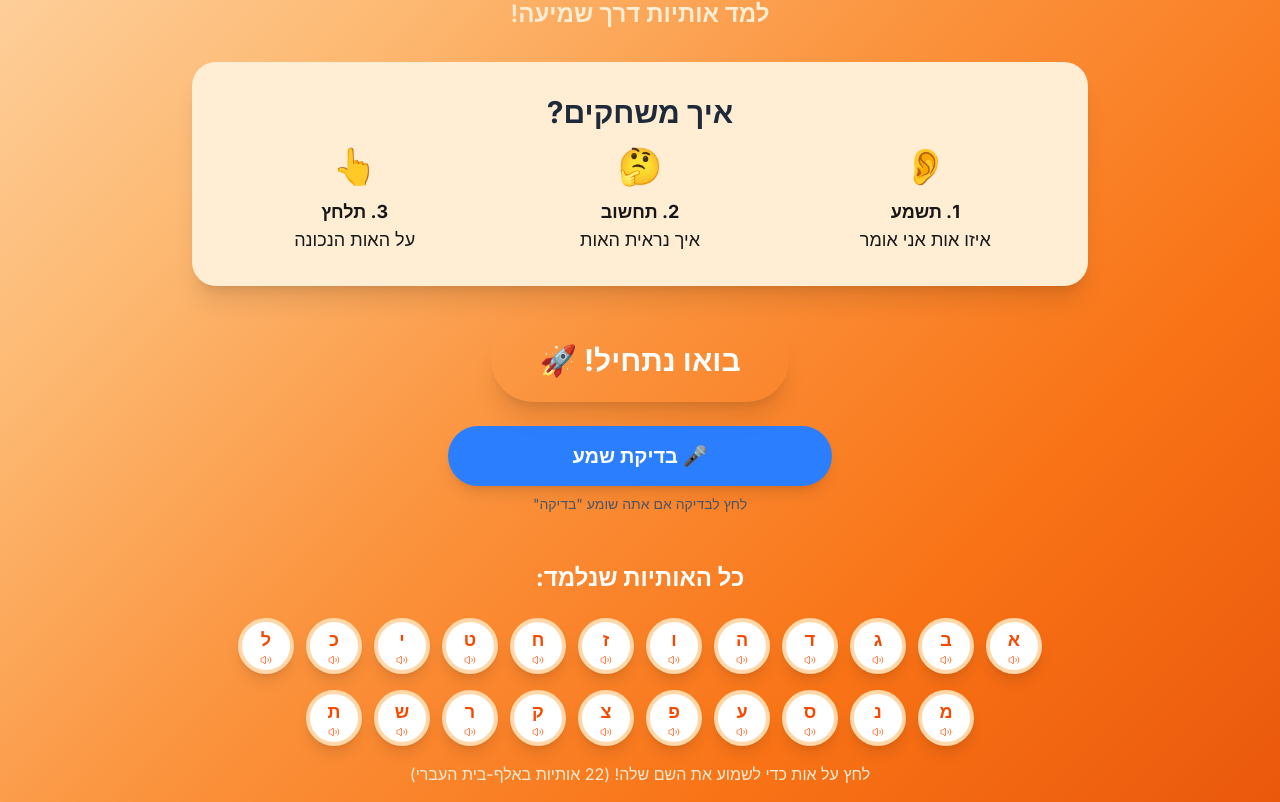
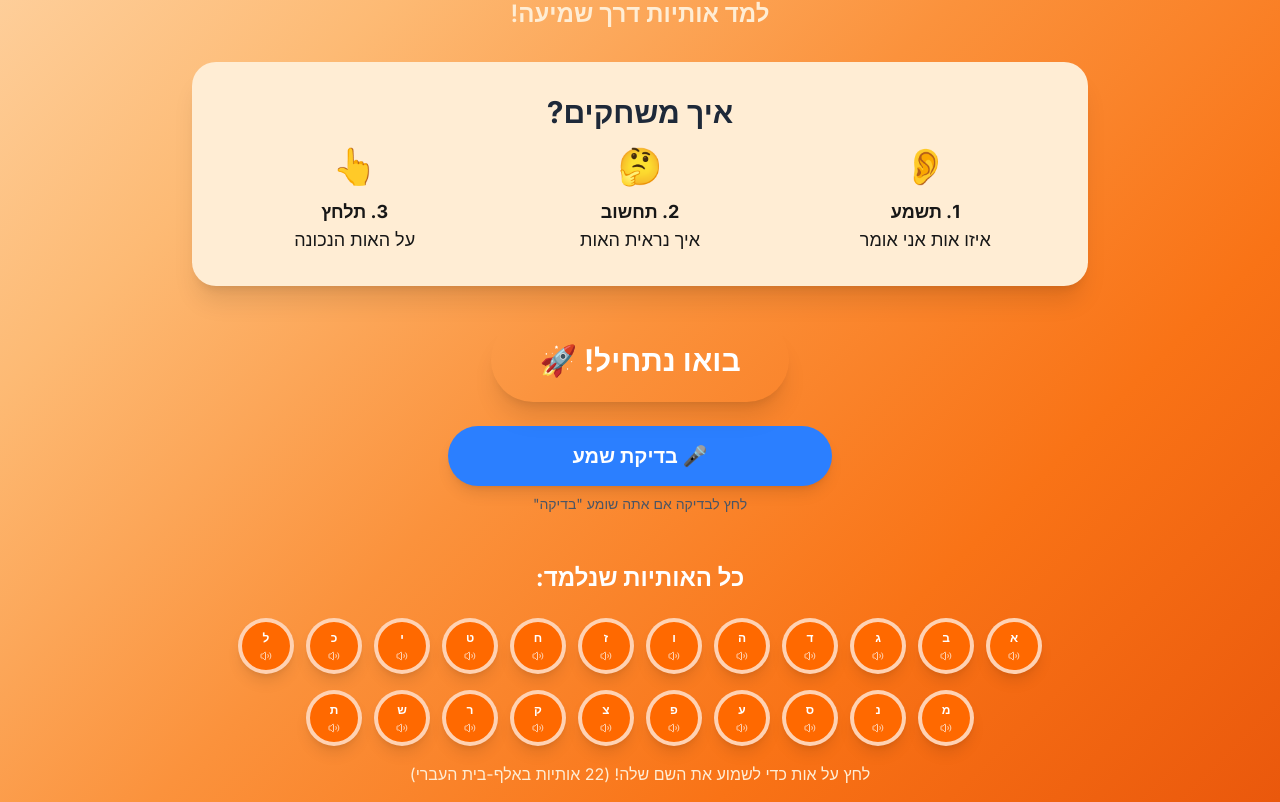
Before and after one commit to benshabbat/GamesForMyKids, a Next.js app in the folder gamesformykids/: page /games/letters in a window 1280 px wide. Shown: the part 246-1048 px from the top of the page. Built offline with nearby package versions, Linux system fonts and the light colour scheme.

Commit message:
feat: implement GameItem component for consistent UI and Hebrew speech support across games

```diff
--- a/gamesformykids/app/games/colors/StartScreen.tsx
+++ b/gamesformykids/app/games/colors/StartScreen.tsx
@@ -1,15 +1,14 @@
-import { Volume2 } from "lucide-react";
 import { Color } from "@/lib/types/game";
 import GameInstructions from "@/components/shared/GameInstructions";
 import GameStartButton from "@/components/shared/GameStartButton";
 import StartScreenHeader from "@/components/shared/StartScreenHeader";
 import ButtonCheckAudio from "@/components/shared/ButtonCheckAudio";
-import { speakHebrew } from "@/lib/utils/enhancedSpeechUtils";
+import GameItem from "@/components/shared/GameItem";
 
 type StartScreenProps = {
   colors: Color[];
   onStart: () => void;
-  onSpeak: (colorName: string) => void;
+  onSpeak?: (colorName: string) => void;
 };
 
 export default function StartScreen({
@@ -21,10 +20,6 @@ export default function StartScreen({
     { icon: "🎤", title: "2. תשמע", description: "את שם הצבע" },
     { icon: "👆", title: "3. תלחץ", description: "על הצבע הנכון" },
   ];
-
-  const handleColorClick = async (colorHebrew: string) => {
-    await speakHebrew(colorHebrew);
-  };
 
   return (
     <div
@@ -54,15 +49,13 @@ export default function StartScreen({
           </h3>
           <div className="flex flex-wrap justify-center gap-4">
             {colors.map((color) => (
-              <div
+              <GameItem
                 key={color.name}
-                className={`w-20 h-20 rounded-full shadow-lg ${color.value} border-4 border-white transform hover:scale-110 transition-all duration-300 cursor-pointer`}
-                onClick={() => handleColorClick(color.hebrew)}
-              >
-                <div className="w-full h-full flex items-center justify-center">
-                  <Volume2 className="w-6 h-6 text-white opacity-70" />
-                </div>
-              </div>
+                hebrewText={color.hebrew}
+                color={color.value}
+                shape="circle"
+                size="large"
+              />
             ))}
           </div>
           <p className="text-gray-600 mt-4">לחץ על צבע כדי לשמוע את השם שלו!</p>
--- a/gamesformykids/app/games/letters/StartScreen.tsx
+++ b/gamesformykids/app/games/letters/StartScreen.tsx
@@ -1,14 +1,14 @@
-import { Volume2 } from "lucide-react";
 import { Letter } from "@/lib/types/game";
 import GameInstructions from "@/components/shared/GameInstructions";
 import GameStartButton from "@/components/shared/GameStartButton";
 import StartScreenHeader from "@/components/shared/StartScreenHeader";
 import ButtonCheckAudio from "@/components/shared/ButtonCheckAudio";
+import GameItem from "@/components/shared/GameItem";
 
 type StartScreenProps = {
   letters: Letter[];
   onStart: () => void;
-  onSpeak: (letterName: string) => void;
+  onSpeak?: (letterName: string) => void;
 };
 
 export default function StartScreen({ letters, onStart }: StartScreenProps) {
@@ -17,6 +17,7 @@ export default function StartScreen({ letters, onStart }: StartScreenProps) {
     { icon: "🤔", title: "2. תחשוב", description: "איך נראית האות" },
     { icon: "👆", title: "3. תלחץ", description: "על האות הנכונה" },
   ];
+
   return (
     <div
       className="min-h-screen p-4"
@@ -57,56 +58,24 @@ export default function StartScreen({ letters, onStart }: StartScreenProps) {
           </h3>
           <div className="flex flex-wrap justify-center gap-3">
             {letters.slice(0, 12).map((letter) => (
-              <div
+              <GameItem
                 key={letter.name}
-                className="w-14 h-14 rounded-full shadow-lg bg-white text-orange-600 border-4 border-orange-200 transform hover:scale-110 transition-all duration-300 cursor-pointer flex items-center justify-center"
-                onClick={() => {
-                  // הקראה מהירה ופשוטה
-                  if (typeof window !== "undefined" && window.speechSynthesis) {
-                    window.speechSynthesis.cancel();
-                    const utterance = new SpeechSynthesisUtterance(
-                      letter.hebrew
-                    );
-                    utterance.lang = "he-IL";
-                    utterance.rate = 0.8;
-                    utterance.volume = 1.0;
-                    utterance.pitch = 1.2;
-                    window.speechSynthesis.speak(utterance);
-                  }
-                }}
-              >
-                <div className="text-center">
-                  <div className="text-lg font-bold">{letter.hebrew}</div>
-                  <Volume2 className="w-3 h-3 mx-auto opacity-70" />
-                </div>
-              </div>
+                hebrewText={letter.hebrew}
+                color="bg-orange-500"
+                shape="circle"
+                size="small"
+              />
             ))}
           </div>
           <div className="flex flex-wrap justify-center gap-3 mt-4">
             {letters.slice(12, 22).map((letter) => (
-              <div
+              <GameItem
                 key={letter.name}
-                className="w-14 h-14 rounded-full shadow-lg bg-white text-orange-600 border-4 border-orange-200 transform hover:scale-110 transition-all duration-300 cursor-pointer flex items-center justify-center"
-                onClick={() => {
-                  // הקראה מהירה ופשוטה
-                  if (typeof window !== "undefined" && window.speechSynthesis) {
-                    window.speechSynthesis.cancel();
-                    const utterance = new SpeechSynthesisUtterance(
-                      letter.hebrew
-                    );
-                    utterance.lang = "he-IL";
-                    utterance.rate = 0.8;
-                    utterance.volume = 1.0;
-                    utterance.pitch = 1.2;
-                    window.speechSynthesis.speak(utterance);
-                  }
-                }}
-              >
-                <div className="text-center">
-                  <div className="text-lg font-bold">{letter.hebrew}</div>
-                  <Volume2 className="w-3 h-3 mx-auto opacity-70" />
-                </div>
-              </div>
+                hebrewText={letter.hebrew}
+                color="bg-orange-500"
+                shape="circle"
+                size="small"
+              />
             ))}
           </div>
           <p className="text-orange-100 mt-4">
--- a/gamesformykids/app/games/memory/StartScreen.tsx
+++ b/gamesformykids/app/games/memory/StartScreen.tsx
@@ -2,6 +2,7 @@ import ButtonCheckAudio from "@/components/shared/ButtonCheckAudio";
 import GameInstructions from "@/components/shared/GameInstructions";
 import GameStartButton from "@/components/shared/GameStartButton";
 import StartScreenHeader from "@/components/shared/StartScreenHeader";
+import GameItem from "@/components/shared/GameItem";
 import { AnimalData } from "@/lib/types/game";
 
 type StartScreenProps = {
@@ -51,25 +52,14 @@ export default function StartScreen({ onStart, animals }: StartScreenProps) {
           </h3>
           <div className="flex flex-wrap justify-center gap-4">
             {animals.map((animal) => (
-              <div
+              <GameItem
                 key={animal.name}
-                className="w-20 h-20 rounded-full shadow-lg bg-white flex items-center justify-center text-3xl font-bold border-4 border-pink-200 cursor-pointer transform hover:scale-110 transition-all duration-300"
-                onClick={() => {
-                  // הקראת שם החיה
-                  if (typeof window !== "undefined" && window.speechSynthesis) {
-                    window.speechSynthesis.cancel();
-                    const utterance = new SpeechSynthesisUtterance(animal.name);
-                    utterance.lang = "he-IL";
-                    utterance.rate = 0.8;
-                    utterance.volume = 1.0;
-                    utterance.pitch = 1.2;
-                    window.speechSynthesis.speak(utterance);
-                  }
-                }}
-                title={animal.name}
-              >
-                {animal.emoji}
-              </div>
+                hebrewText={animal.name}
+                icon={<span className="text-3xl">{animal.emoji}</span>}
+                color="bg-purple-400"
+                shape="circle"
+                size="large"
+              />
             ))}
           </div>
           <p className="text-pink-100 mt-4">
--- a/gamesformykids/app/games/shapes/StartScreen.tsx
+++ b/gamesformykids/app/games/shapes/StartScreen.tsx
@@ -1,4 +1,3 @@
-import { Volume2 } from "lucide-react";
 import { Shape } from "@/lib/types/game";
 import {
   CircleIcon,
@@ -14,6 +13,7 @@ import GameInstructions from "@/components/shared/GameInstructions";
 import StartScreenHeader from "@/components/shared/StartScreenHeader";
 import GameStartButton from "@/components/shared/GameStartButton";
 import ButtonCheckAudio from "@/components/shared/ButtonCheckAudio";
+import GameItem from "@/components/shared/GameItem";
 
 type StartScreenProps = {
   shapes: Shape[];
@@ -76,33 +76,15 @@ export default function StartScreen({ shapes, onStart }: StartScreenProps) {
                 CircleIcon;
 
               return (
-                <div
+                <GameItem
                   key={shape.name}
-                  className={`w-20 h-20 rounded-2xl shadow-lg ${shape.color} text-white border-4 border-white transform hover:scale-110 transition-all duration-300 cursor-pointer flex flex-col items-center justify-center p-2`}
-                  onClick={() => {
-                    // הקראה מהירה ופשוטה
-                    if (
-                      typeof window !== "undefined" &&
-                      window.speechSynthesis
-                    ) {
-                      window.speechSynthesis.cancel();
-                      const utterance = new SpeechSynthesisUtterance(
-                        shape.hebrew
-                      );
-                      utterance.lang = "he-IL";
-                      utterance.rate = 0.8;
-                      utterance.volume = 1.0;
-                      utterance.pitch = 1.2;
-                      window.speechSynthesis.speak(utterance);
-                    }
-                  }}
-                >
-                  <IconComponent size={40} className="mb-1" />
-                  <div className="text-xs font-bold text-center">
-                    {shape.hebrew}
-                  </div>
-                  <Volume2 className="w-3 h-3 opacity-70" />
-                </div>
+                  name={shape.name}
+                  hebrewText={shape.hebrew}
+                  color={shape.color}
+                  icon={<IconComponent size={40} />}
+                  shape="rounded"
+                  size="large"
+                />
               );
             })}
           </div>
--- /dev/null
+++ b/gamesformykids/components/shared/GameItem.tsx
@@ -0,0 +1,73 @@
+import { Volume2 } from "lucide-react";
+import { ReactNode } from "react";
+import { speakHebrew } from "@/lib/utils/enhancedSpeechUtils";
+
+interface GameItemProps {
+  key?: string | number;
+  name?: string;
+  hebrewText: string;
+  secondaryText?: string;
+  color: string;
+  icon?: ReactNode;
+  shape?: "rounded" | "circle" | "square";
+  size?: "small" | "medium" | "large";
+  onClick?: () => void;
+  hideSoundIcon?: boolean;
+  textColor?: string;
+  borderColor?: string;
+}
+
+export default function GameItem({
+  hebrewText,
+  secondaryText,
+  color,
+  icon,
+  shape = "rounded",
+  size = "medium",
+  onClick,
+  hideSoundIcon = false,
+  textColor = "text-white",
+  borderColor = "border-white/70"
+}: GameItemProps) {
+  const handleItemClick = async () => {
+    await speakHebrew(hebrewText);
+    if (onClick) onClick();
+  };
+
+  // נקבע את המחלקות לפי הצורה
+  const shapeClasses = {
+    rounded: "rounded-xl",
+    circle: "rounded-full",
+    square: "rounded-md"
+  };
+
+  // נקבע את הגודל
+  const sizeClasses = {
+    small: "w-14 h-14 text-xs",
+    medium: "w-16 h-16 text-sm",
+    large: "w-20 h-20 text-base"
+  };
+
+  return (
+    <div
+      className={`
+        ${sizeClasses[size]} ${shapeClasses[shape]}
+        shadow-lg ${color} ${textColor} border-4 ${borderColor}
+        transform hover:scale-110 transition-all duration-300
+        cursor-pointer flex flex-col items-center justify-center p-2
+      `}
+      onClick={handleItemClick}
+    >
+      {icon && <div className="mb-1">{icon}</div>}
+      <div className="font-bold text-center">
+        {hebrewText}
+      </div>
+      {secondaryText && (
+        <div className="text-xs opacity-80 mt-0.5">
+          {secondaryText}
+        </div>
+      )}
+      {!hideSoundIcon && <Volume2 className="w-3 h-3 opacity-70 mt-1" />}
+    </div>
+  );
+}
```
Also changed, not shown: gamesformykids/app/games/numbers/StartScreen.tsx (+8 -27 lines).
